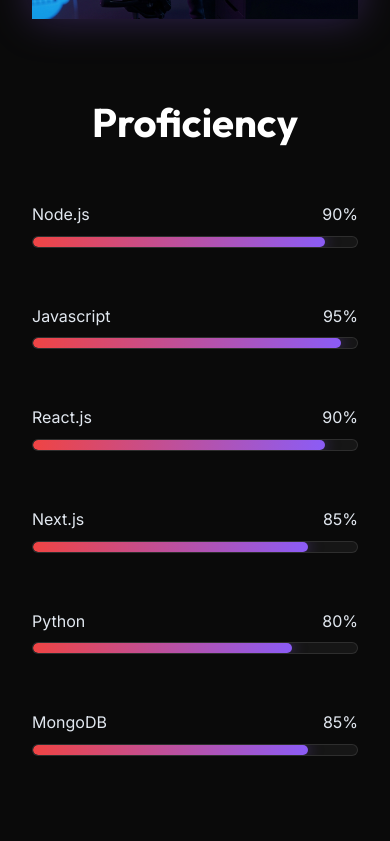
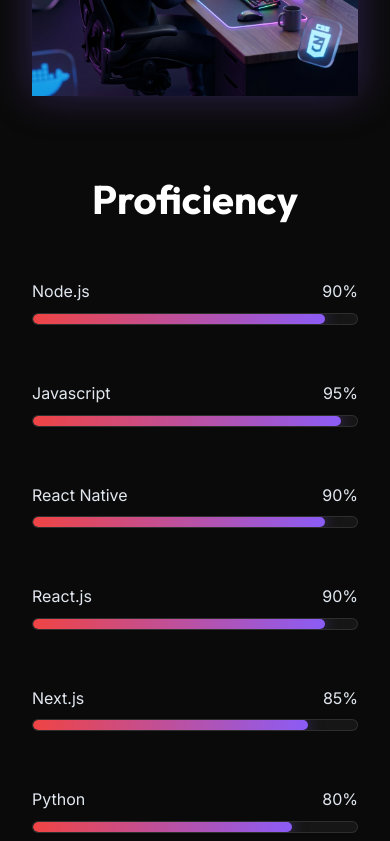
Before and after one commit to rajnig103/rajniportfolio, a React (Vite) app: page / in a window 390 px wide. Shown: the part 3157-3998 px from the top of the page. Built offline with nearby package versions, Linux system fonts and the light colour scheme.

Commit message:
I have added React Native to your skills and career journey to reflect your experience with mobile app development.

```diff
--- a/src/components/Journey.jsx
+++ b/src/components/Journey.jsx
@@ -7,7 +7,7 @@
             date: '2023 - Present',
             title: 'Senior Full Stack Developer',
             desc: 'Leading the development of high-performance real-time applications using Next.js and Node.js. Specializing in scalable architecture and real-time communication.',
-            tags: ['Next.js', 'React.js', 'Node.js', 'PostgreSQL', 'Socket.io']
+            tags: ['React Native', 'Next.js', 'React.js', 'Node.js', 'PostgreSQL', 'Socket.io']
         },
         {
             date: '2020 - 2023',
--- a/src/components/Skills.jsx
+++ b/src/components/Skills.jsx
@@ -5,6 +5,7 @@
     const skills = [
         { name: 'Node.js', level: '90%' },
         { name: 'Javascript', level: '95%' },
+        { name: 'React Native', level: '90%' },
         { name: 'React.js', level: '90%' },
         { name: 'Next.js', level: '85%' },
         { name: 'Python', level: '80%' },
@@ -19,6 +20,7 @@
     const techIcons = [
         { name: 'Node.js', color: '#339933' },
         { name: 'Javascript', color: '#F7DF1E' },
+        { name: 'React Native', color: '#61DAFB' },
         { name: 'React', color: '#61DAFB' },
         { name: 'Next.js', color: '#000000' },
         { name: 'Python', color: '#3776AB' },
@@ -74,7 +76,7 @@
                 <div className="proficiency-section">
                     <h2 className="section-title" style={{ marginTop: '4rem' }}>Proficiency</h2>
                     <div className="proficiency-grid">
-                        {skills.slice(0, 6).map((skill, index) => (
+                        {skills.slice(0, 8).map((skill, index) => (
                             <div key={index} className="proficiency-item">
                                 <div className="proficiency-info">
                                     <span>{skill.name}</span>
```
